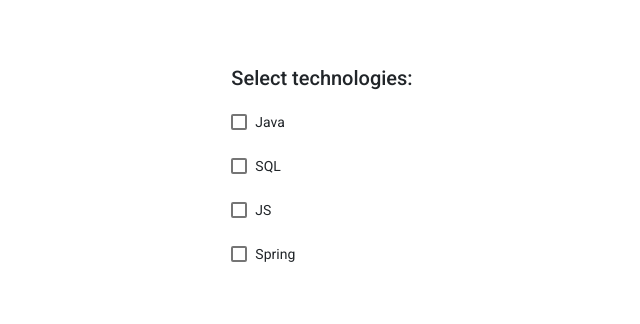
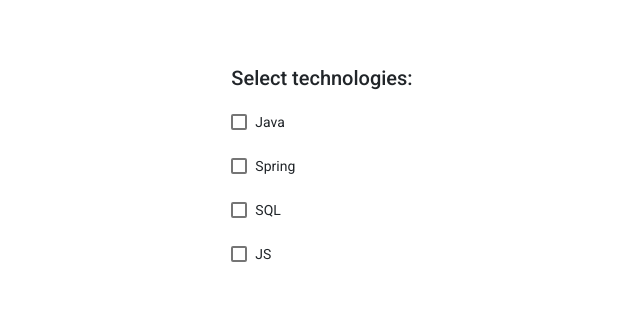
Before and after one commit to zivu/zivu-front, an Angular app: page / in a window 1280 px wide. Shown: the top 324 px of the page, without its empty margins (318-958 px from the left). Built offline with nearby package versions, Linux system fonts and the light colour scheme.

Commit message:
Update interview-params.component.html
Spring combobox option moved as position #2

```diff
--- a/src/app/interview-params/interview-params.component.html
+++ b/src/app/interview-params/interview-params.component.html
@@ -6,13 +6,13 @@
       	<mat-checkbox [formControl]="javaControl" color="primary">Java</mat-checkbox>
       </p>
       <p>
+      	<mat-checkbox [formControl]="springControl" color="primary">Spring</mat-checkbox>
+      </p>
+      <p>
       	<mat-checkbox [formControl]="sqlControl" color="primary">SQL</mat-checkbox>
       </p>
       <p>
       	<mat-checkbox [formControl]="jsControl" color="primary">JS</mat-checkbox>
-      </p>
-      <p>
-      	<mat-checkbox [formControl]="springControl" color="primary">Spring</mat-checkbox>
       </p>
     </section>
     <section class="technologies">
```
